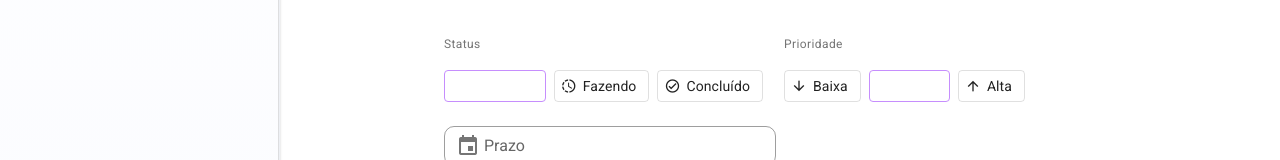
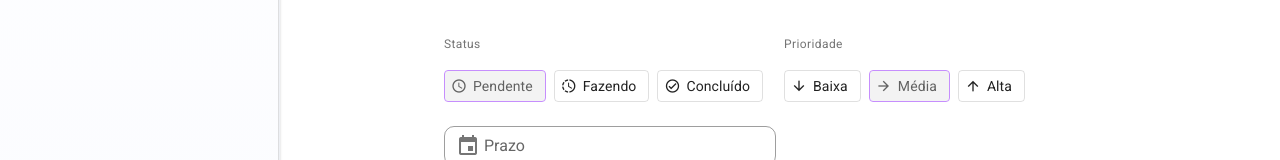
Before and after one commit to VictorCastroBR/frontend-tasks-vue2, a Vue app: page /tarefa/nova in a window 1280 px wide. Shown: the part 401-561 px from the top of the page. Built offline with nearby package versions, Linux system fonts and the light colour scheme; no server answers; sample sign-in values are in the browser's storage.

Commit message:
🎨style: nova cor para botões na tela de criação e edição de tarefas

```diff
--- a/src/views/TaskFormView.vue
+++ b/src/views/TaskFormView.vue
@@ -54,7 +54,7 @@
             <div class="text-caption mb-2 grey--text text--darken-1">Status</div>
             <v-chip-group
               v-model="form.status"
-              active-class="primary white--text"
+              active-class="primary"
               column
               class="d-flex flex-wrap"
               mandatory
@@ -77,7 +77,7 @@
             <div class="text-caption mb-2 grey--text text--darken-1">Prioridade</div>
             <v-chip-group
               v-model="form.priority"
-              active-class="primary white--text"
+              active-class="primary"
               column
               class="d-flex flex-wrap"
               mandatory
```
